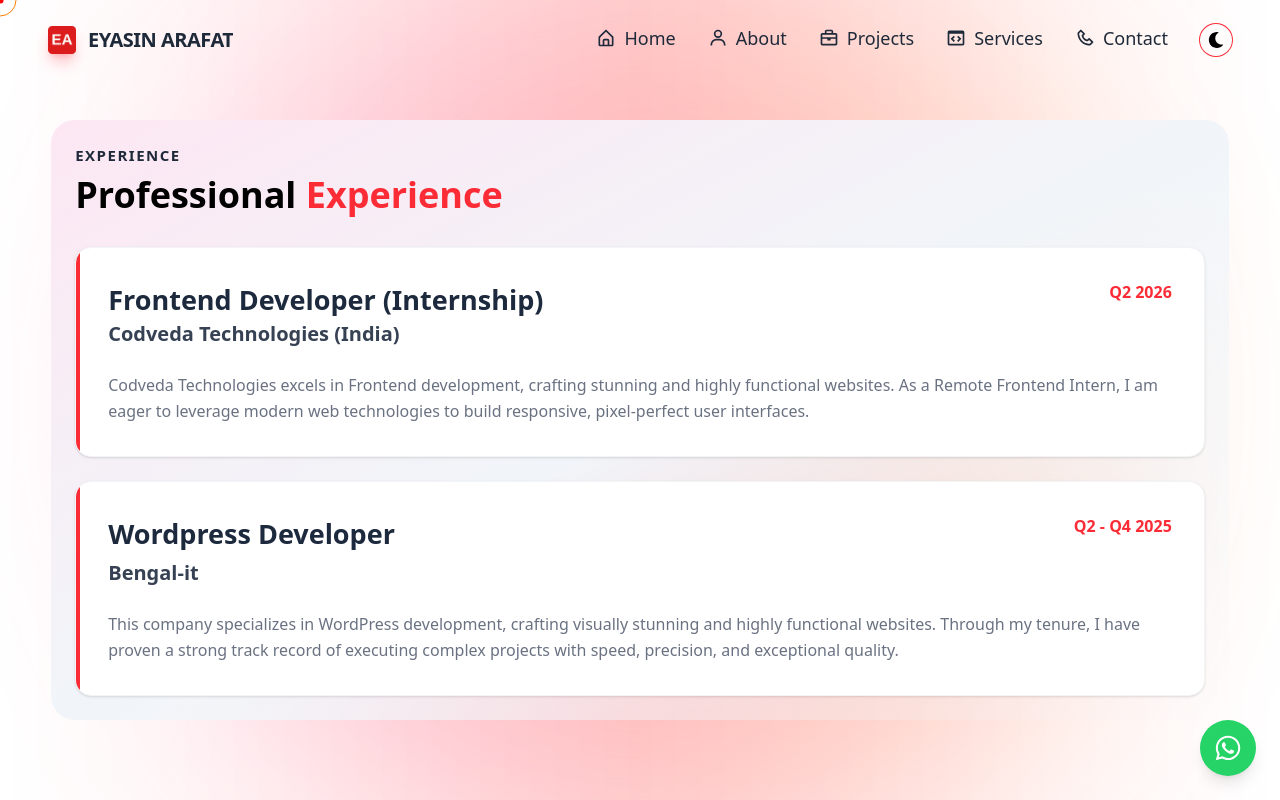
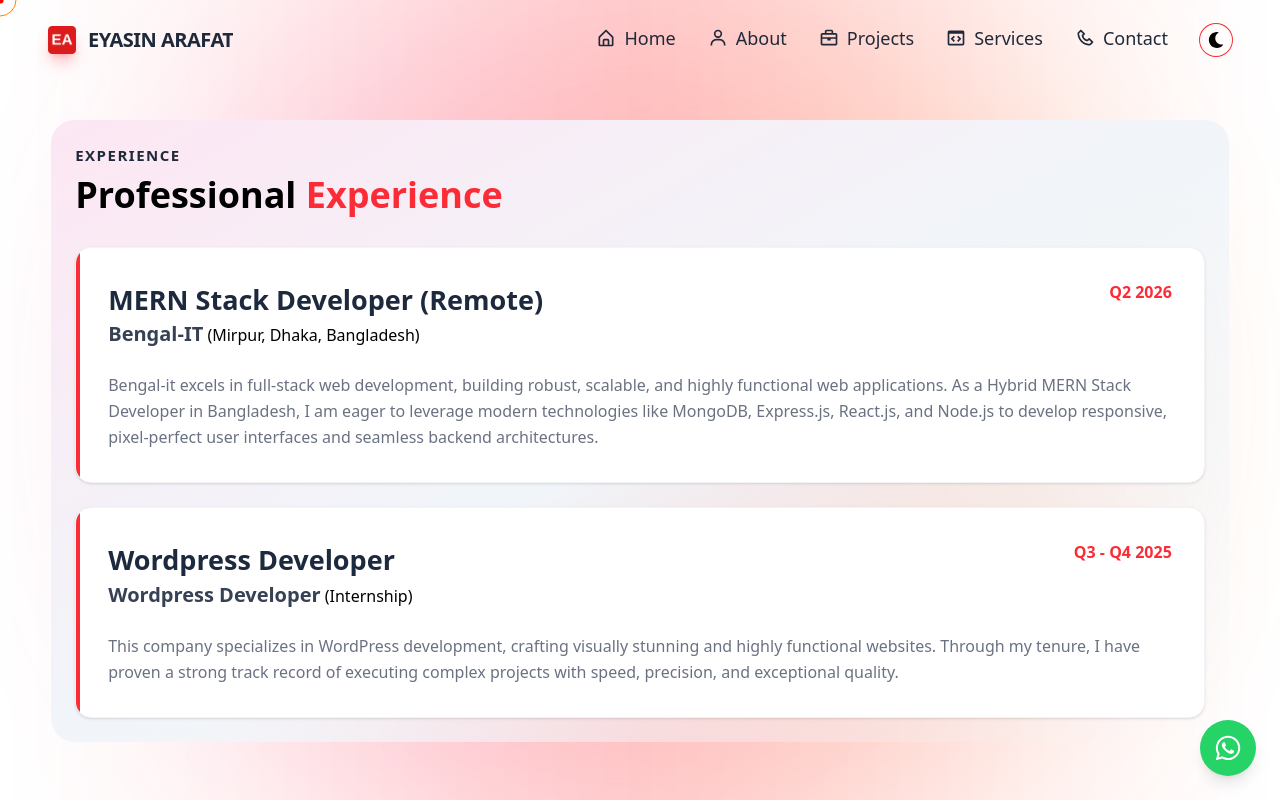
Before and after one commit to eyasinarafat3485-gif/my-next-js-portfolio, a Next.js app: page /components/Experience in a window 1280 px wide. Shown: the top 800 px of the page. Built offline with nearby package versions, Linux system fonts and the light colour scheme.

Commit message:
experience section modify

```diff
--- a/src/app/components/Experience/page.jsx
+++ b/src/app/components/Experience/page.jsx
@@ -44,8 +44,8 @@ const Experience = () => {
           whileHover={{ x: 6 }} // Interactivity build up
           className="relative bg-white dark:bg-black rounded-2xl shadow-sm border border-gray-100 dark:border-white/5 p-4 md:p-8 hover:shadow-md transition-all duration-300 overflow-hidden"
         > */}
-          {/* Professional Left Progress Border Layer */}
-          {/* <motion.div
+        {/* Professional Left Progress Border Layer */}
+        {/* <motion.div
             variants={borderVariants}
             initial="hidden"
             whileInView="visible"
@@ -53,7 +53,7 @@ const Experience = () => {
             className="absolute left-0 top-0 w-1 bg-red-500 origin-top"
           /> */}
 
-          {/* <div className="flex justify-between items-start mb-6">
+        {/* <div className="flex justify-between items-start mb-6">
             <div>
               <h2 className="text-[27px] font-bold text-slate-800 dark:text-orange-500">
                  Full Stack Developer
@@ -69,7 +69,7 @@ const Experience = () => {
             </div>
           </div> */}
 
-          {/* <p className="text-gray-500 leading-relaxed">
+        {/* <p className="text-gray-500 leading-relaxed">
             I worked at Bengal-IT as a Full Stack Developer & Software Engineer,
             where I developed modern unique scalable & role-based SaaS applications, handled theme
             development, and managed full web app deployment processes.
@@ -94,17 +94,17 @@ const Experience = () => {
           <div className="flex justify-between items-start mb-6">
             <div>
               <h2 className="text-[27px] font-bold text-slate-800 dark:text-orange-500">
-                Frontend Developer (Internship)
+                MERN Stack Developer (Remote)
               </h2>
 
               <a
-                href="https://codveda.com"
+                href="https://bengal-it-eight.vercel.app"
                 target="_blank"
                 rel="noopener noreferrer"
                 className="text-xl text-gray-700 dark:text-white/75 mt-1 font-bold hover:underline"
               >
-                Codveda Technologies (India)
-              </a>
+                Bengal-IT</a> <span className="pt-2">(Mirpur, Dhaka, Bangladesh)</span>
+
 
             </div>
 
@@ -114,7 +114,7 @@ const Experience = () => {
           </div>
 
           <p className="text-gray-500 leading-relaxed">
-            Codveda Technologies excels in Frontend development, crafting stunning and highly functional websites. As a Remote Frontend Intern, I am eager to leverage modern web technologies to build responsive, pixel-perfect user interfaces.
+            Bengal-it excels in full-stack web development, building robust, scalable, and highly functional web applications. As a Hybrid MERN Stack Developer in Bangladesh, I am eager to leverage modern technologies like MongoDB, Express.js, React.js, and Node.js to develop responsive, pixel-perfect user interfaces and seamless backend architectures.
           </p>
         </motion.div>
 
@@ -139,14 +139,19 @@ const Experience = () => {
                 Wordpress Developer
               </h2>
 
-              <p className="text-xl text-gray-700 dark:text-white/75 mt-1 font-bold">
-                Bengal-it
-              </p>
+              <span
+
+                target="_blank"
+                rel="noopener noreferrer"
+                className="text-xl text-gray-700 dark:text-white/75 mt-1 font-bold "
+              >
+                Wordpress Developer</span> <span className="pt-2">(Internship)</span>
+
             </div>
 
             <div className="text-right">
               <p className="text-red-500 font-semibold">
-                Q2 - Q4 2025
+                Q3 - Q4 2025
               </p>
             </div>
           </div>
```
